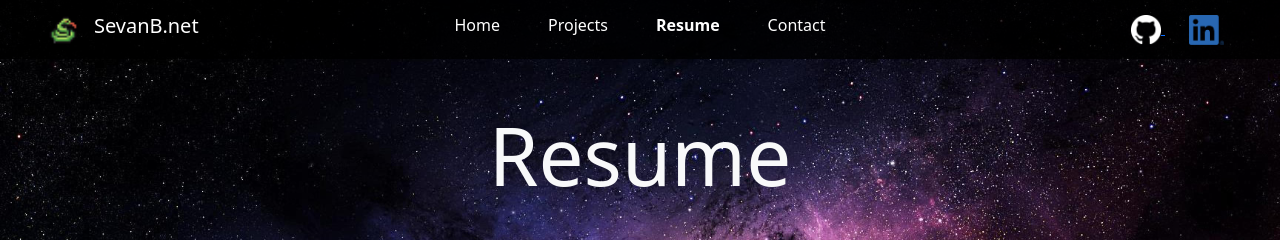
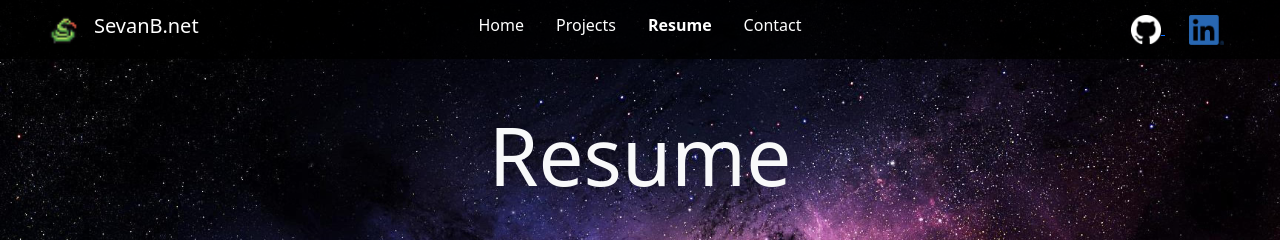
Before and after one commit to SevanBrodjian/SevanBNet-backend, a Django app: page /catalog/resume/ in a window 1280 px wide. Shown: the top 240 px of the page. Run offline with Django 4.2, Linux system fonts and the light colour scheme.

Commit message:
Fitting navbar to iphone screen

```diff
--- a/catalog/templates/base_generic.html
+++ b/catalog/templates/base_generic.html
@@ -30,16 +30,16 @@
                 <div class="mx-auto order-0">
                     <ul class="navbar-nav mx-auto">
                         <li class="nav-item">
-                            <a class="nav-link active mx-3" aria-current="page" href="{% url 'home' %}"><h6>{% block homenavtxt %}{% endblock %}</h6></a>
+                            <a class="nav-link active mx-2" aria-current="page" href="{% url 'home' %}"><h6>{% block homenavtxt %}{% endblock %}</h6></a>
                         </li>
                         <li class="nav-item">
-                            <a class="nav-link active mx-3" aria-current="page" href="{% url 'projects' %}"><h6>{% block projectsnavtxt %}{% endblock %}</h6></a>
+                            <a class="nav-link active mx-2" aria-current="page" href="{% url 'projects' %}"><h6>{% block projectsnavtxt %}{% endblock %}</h6></a>
                         </li>
                         <li class="nav-item">
-                            <a class="nav-link active mx-3" aria-current="page" href="{% url 'resume' %}"><h6>{% block resumenavtxt %}{% endblock %}</h6></a>
+                            <a class="nav-link active mx-2" aria-current="page" href="{% url 'resume' %}"><h6>{% block resumenavtxt %}{% endblock %}</h6></a>
                         </li>
                         <li class="nav-item">
-                            <a class="nav-link active mx-3" aria-current="page" href="{% url 'contact' %}"><h6>{% block contactnavtxt %}{% endblock %}</h6></a>
+                            <a class="nav-link active mx-2" aria-current="page" href="{% url 'contact' %}"><h6>{% block contactnavtxt %}{% endblock %}</h6></a>
                         </li>
                     </ul>
                 </div>
```
